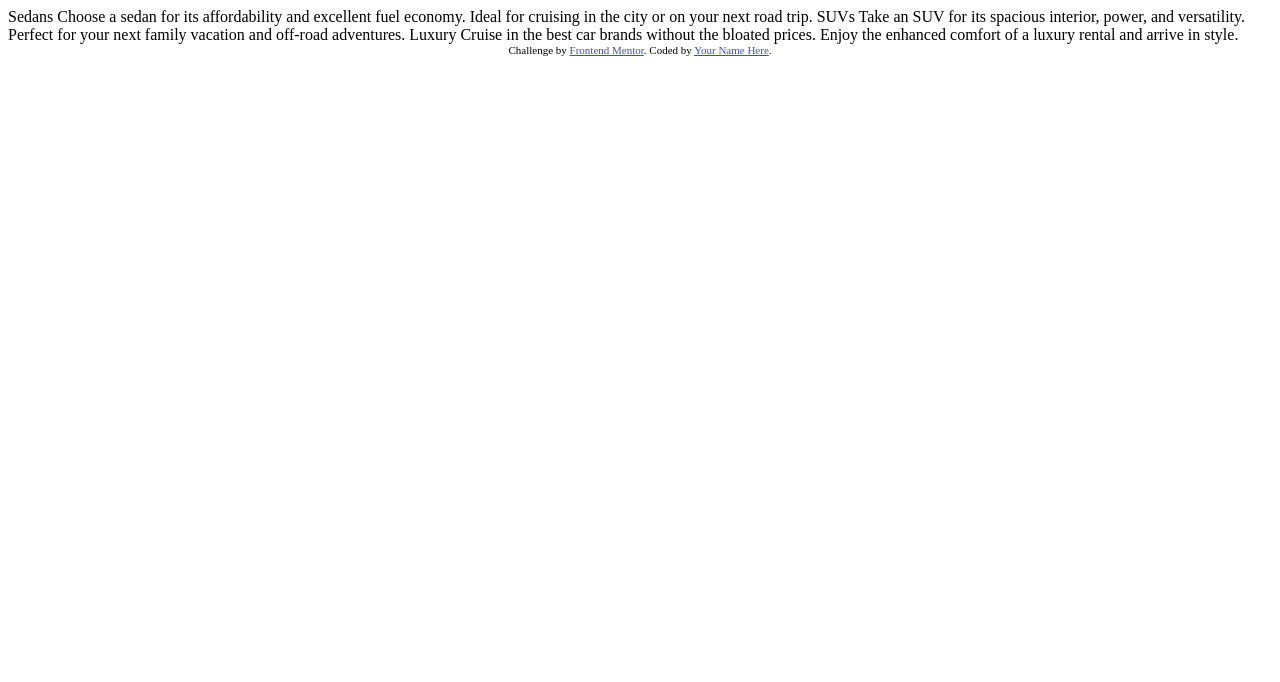
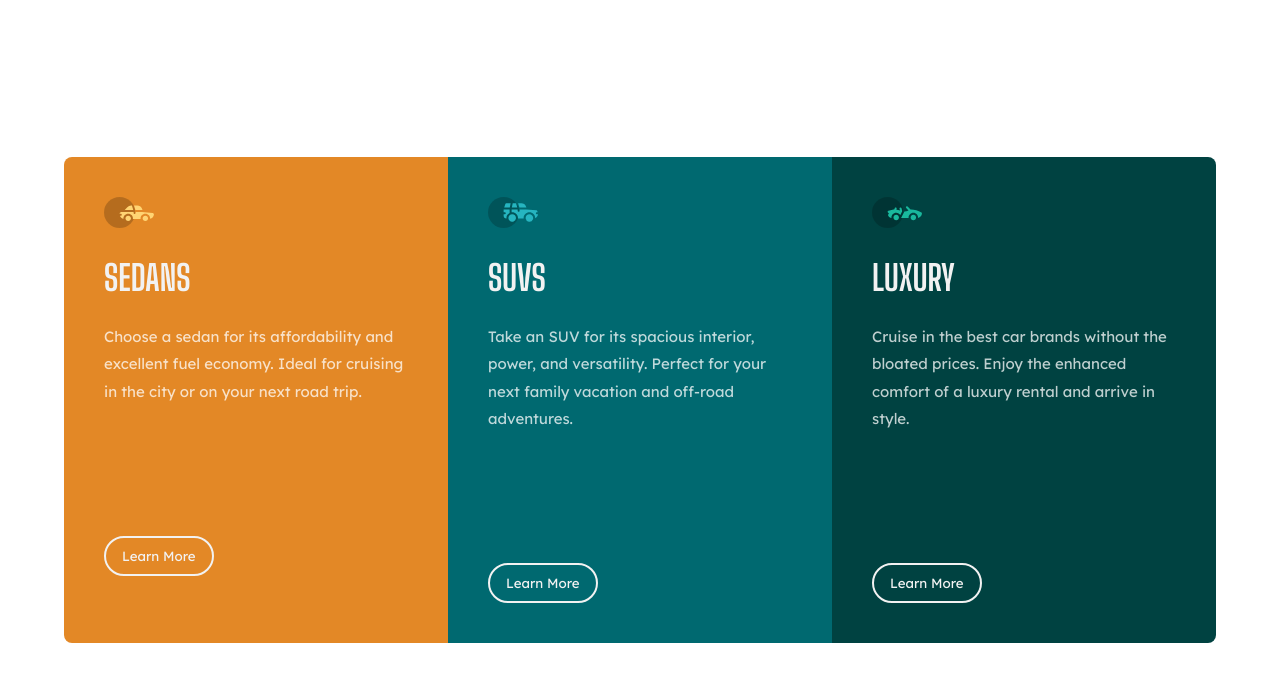
Before and after one commit to hadysane/3-column-preview-card-component-main, a plain HTML site: page index.html in a window 1280 px wide. Drawn offline with Linux system fonts and the light colour scheme.

Commit message:
project finish

```diff
--- /dev/null
+++ b/css/style.css
@@ -0,0 +1,169 @@
+/* import font  */
+@import url('https://fonts.googleapis.com/css2?family=Big+Shoulders+Display:wght@700&family=Lexend+Deca&display=swap');
+
+/* || General styles */
+
+*{
+    box-sizing: border-box;
+}
+
+body {
+    margin: 0;
+}
+
+h1,h2,h3,h4,h5,h6{
+    margin: 0;
+}
+
+p{
+    margin: 0;
+    font-family: 'Lexend Deca', sans-serif;
+}
+
+
+:root{
+    /* primary */
+    --Bright-orange : hsl(31, 77%, 52%);
+    --Dark-cyan: hsl(184, 100%, 22%);
+    --Very-dark-cyan :  hsl(179, 100%, 13%);
+    /* Neutral */
+    --transparent-white :  hsla(0, 0%, 100%, 0.75);
+    --very-light-gray : hsl(0, 0%, 95%);
+    --white : white;
+}
+
+/* || Typography */
+
+h2{
+    font-family: 'Big Shoulders Display', cursive;
+}
+
+.uppercase{
+    text-transform: uppercase;
+}
+
+/* || main */
+.main {
+   display: flex;
+   justify-content: center;
+   align-items: center;
+   min-height: 100vh;
+}
+
+/* || cards*/
+.cards{
+    display:inline-grid;
+    grid-template-columns: 1fr 1fr 1fr;
+    column-gap:0;
+    width: 55%;
+    height: 100%;
+}
+
+/* || card sigle */
+.card-single{
+    padding: 40px 40px;
+
+}
+
+.card-single img {
+    width: 50px;
+}
+
+.card-single h2 {
+    color: var(--very-light-gray);
+    margin-top: 25px;
+    margin-bottom: 25px;
+    font-size: 35px;
+}
+
+.card-single p {
+    color: var(--transparent-white);
+    line-height: 1.7rem;
+    font-size: 15px;
+}
+
+.card-p{
+    margin-bottom: 40px;
+}
+
+.card-single:first-child{
+    border-top-left-radius: 8px;
+    border-bottom-left-radius: 8px;
+}
+
+.card-single:last-child{
+     border-top-right-radius: 8px;
+    border-bottom-right-radius: 8px;
+}
+
+.sedans{
+    background-color: var(--Bright-orange);
+
+}
+.suvs{
+    background-color: var(--Dark-cyan);
+}
+
+.luxury{
+    background-color: var(--Very-dark-cyan);
+}
+.btn{
+    background: transparent;
+    color: var(--very-light-gray);
+    border: 2px solid var(--very-light-gray);
+    border-radius: 20px;
+    padding: 10px 16px;
+    font-family: 'Lexend Deca', sans-serif;
+    cursor: pointer;
+    margin-top: 30%;
+}
+
+/* || Responsive tablet cards */
+@media screen and (max-width:1300px) and  (min-width: 800px){
+    .cards{
+       width: 90% ;
+       margin: 50px 0px;
+    }
+
+}
+
+/* || Responsive mobile cards */
+@media screen and (max-width: 800px) and  (min-width: 200px) {
+    .cards{
+       display:grid;
+       grid-template-columns: none;
+       min-width: 90%;
+       margin: 50px 0px;
+    }
+    .card-single{
+        padding: 40px 51px;
+    }
+    .card-single:first-child{
+        border-top-left-radius: 8px;
+        border-top-right-radius: 8px;
+        border-bottom-left-radius: 0px;
+    }
+
+    .card-single:last-child{
+        border-bottom-right-radius: 8px;
+        border-top-right-radius: 0px;
+        border-bottom-left-radius: 8px;
+    }
+
+    .btn.xs-bright-orange{
+        background: var(--very-light-gray);
+        color: var(--Bright-orange);
+    }
+    .btn.xs-dark-cyan{
+        background: var(--very-light-gray);
+        color: var(--Dark-cyan);
+    }
+    .btn.xs-very-dark-cyan{
+        background: var(--very-light-gray);
+        color: var(--Very-dark-cyan);
+    }
+    .btn{
+
+        margin-top: 0;
+    }
+}
--- a/index.html
+++ b/index.html
@@ -3,34 +3,45 @@
   <head>
     <meta charset="UTF-8">
     <meta name="viewport" content="width=device-width, initial-scale=1.0"> <!-- displays site properly based on user's device -->
-
     <link rel="icon" type="image/png" sizes="32x32" href="./images/favicon-32x32.png">
-
+    <link rel="stylesheet" href="/css/style.css">
     <title>Frontend Mentor | 3-column preview card component</title>
-
-  <!-- Feel free to remove these styles or customise in your own stylesheet 👍 -->
-  <style>
-    .attribution { font-size: 11px; text-align: center; }
-    .attribution a { color: hsl(228, 45%, 44%); }
-  </style>
   </head>
   <body>
 
-  Sedans
-  Choose a sedan for its affordability and excellent fuel economy. Ideal for cruising in the city
-  or on your next road trip.
+    <div class="main">
+      <div class="cards">
+        <div class="card-single sedans">
+          <img src="images/icon-sedans.svg" />
+          <h2 class="uppercase">SEDANS</h2>
 
-  SUVs
-  Take an SUV for its spacious interior, power, and versatility. Perfect for your next family vacation
-  and off-road adventures.
+          <p class="card-p">Choose a sedan for its affordability and excellent fuel economy. Ideal for cruising in the city
+            or on your next road trip.</p>
+          <button class="btn xs-bright-orange">Learn More</button>
+        </div>
 
-  Luxury
-  Cruise in the best car brands without the bloated prices. Enjoy the enhanced comfort of a luxury
-  rental and arrive in style.
+        <div class="card-single suvs">
+          <img src="images/icon-suvs.svg" alt="Icon Suvs">
 
-  <div class="attribution">
-    Challenge by <a href="https://www.frontendmentor.io?ref=challenge" target="_blank">Frontend Mentor</a>.
-    Coded by <a href="#">Your Name Here</a>.
+          <h2  class="uppercase">SUVS</h2>
+          <p class="card-p">Take an SUV for its spacious interior, power, and versatility. Perfect for your next family vacation
+          and off-road adventures.</p>
+
+          <button class="btn xs-dark-cyan">Learn More</button>
+
         </div>
+
+        <div class="card-single luxury">
+          <img src="images/icon-luxury.svg" alt="Icon luxury">
+          <h2  class="uppercase">Luxury</h2>
+
+          <p class="card-p">Cruise in the best car brands without the bloated prices. Enjoy the enhanced comfort of a luxury
+            rental and arrive in style.</p>
+
+          <button class="btn xs-very-dark-cyan">Learn More</button>
+        </div>
+      </div>
+    </div>
+
   </body>
 </html>
```
Lines whose indentation alone changed are shown as unchanged.
